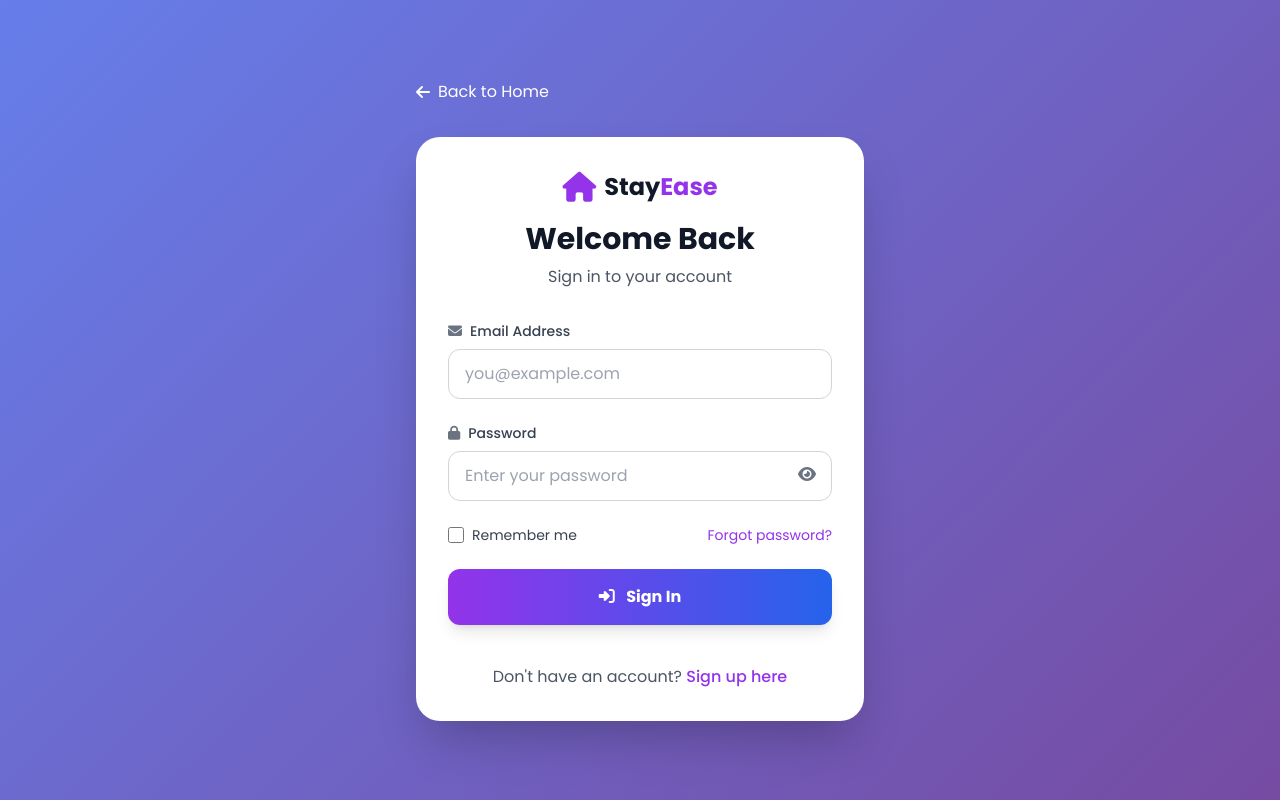
After one commit to Hanane2001/Kari, a PHP site: page /auth/login.php in a window 1280 px wide. The commit adds this page. Run offline with PHP 8.4, Linux system fonts and the light colour scheme; some libraries are stand-ins or nearby versions.

Commit message:
ajouter page login et aussi correger qu'il que erreur dans signup et database et aussi les classes

```diff
--- /dev/null
+++ b/auth/login.php
@@ -0,0 +1,142 @@
+<?php
+session_start();
+require_once __DIR__ . '/../config/Database.php';
+require_once __DIR__ . '/../classes/User.php';
+
+$errors = [];
+
+if ($_SERVER['REQUEST_METHOD'] === 'POST') {
+    $email = trim($_POST['email'] ?? '');
+    $password = trim($_POST['password'] ?? '');
+
+    if (empty($email) || empty($password)) {
+        $errors[] = "Email and password are required";
+    }
+
+    if (empty($errors)) {
+        $user = User::login($email, $password);
+
+        if ($user) {
+            switch ($user['role']) {
+                case 'admin':
+                    header("Location: ../dashboard/dashboardAdmin.php");
+                    break;
+                case 'hote':
+                    header("Location: ../dashboard/dashboardHote.php");
+                    break;
+                default:
+                    header("Location: ../dashboard/dashboardVoyageur.php");
+            }
+            exit();
+        } else {
+            $errors[] = "Invalid email or password";
+        }
+    }
+}
+?>
+<!DOCTYPE html>
+<html lang="en">
+<head>
+    <meta charset="UTF-8">
+    <meta name="viewport" content="width=device-width, initial-scale=1.0">
+    <title>StayEase - Login</title>
+    <script src="https://cdn.tailwindcss.com"></script>
+    <link rel="stylesheet" href="https://cdnjs.cloudflare.com/ajax/libs/font-awesome/6.4.0/css/all.min.css">
+    <link href="https://fonts.googleapis.com/css2?family=Poppins:wght@300;400;500;600;700&display=swap" rel="stylesheet">
+    <style>
+        body { font-family: 'Poppins', sans-serif; }
+        .login-bg {
+            background: linear-gradient(135deg, #667eea 0%, #764ba2 100%);
+            min-height: 100vh;
+        }
+    </style>
+</head>
+<body class="login-bg">
+    <div class="min-h-screen flex items-center justify-center p-4">
+        <div class="max-w-md w-full">
+            <div class="mb-8">
+                <a href="../index.php" class="inline-flex items-center text-white hover:text-gray-200 transition">
+                    <i class="fas fa-arrow-left mr-2"></i> Back to Home
+                </a>
+            </div>
+            <div class="bg-white rounded-3xl shadow-2xl p-8">
+                <div class="text-center mb-8">
+                    <a href="../index.php" class="inline-flex items-center space-x-2 mb-4">
+                        <i class="fas fa-home text-3xl text-purple-600"></i>
+                        <span class="text-2xl font-bold text-gray-900">Stay<span class="text-purple-600">Ease</span></span>
+                    </a>
+                    <h1 class="text-3xl font-bold text-gray-900">Welcome Back</h1>
+                    <p class="text-gray-600 mt-2">Sign in to your account</p>
+                </div>
+
+                <?php if (!empty($errors)): ?>
+                    <div class="mb-6 p-4 rounded-xl bg-red-100 border border-red-300 text-red-700">
+                        <ul class="list-disc list-inside space-y-1 text-sm">
+                            <?php foreach ($errors as $error): ?>
+                                <li><?= htmlspecialchars($error) ?></li>
+                            <?php endforeach; ?>
+                        </ul>
+                    </div>
+                <?php endif; ?>
+
+                <form method="POST" action="login.php" class="space-y-6">
+                    <div>
+                        <label for="email" class="block text-sm font-medium text-gray-700 mb-2">
+                            <i class="fas fa-envelope mr-2 text-gray-500"></i>Email Address
+                        </label>
+                        <input type="email" id="email" name="email" required class="w-full px-4 py-3 border border-gray-300 rounded-xl focus:outline-none focus:border-purple-500 transition" placeholder="you@example.com">
+                    </div>
+
+                    <div>
+                        <label for="password" class="block text-sm font-medium text-gray-700 mb-2">
+                            <i class="fas fa-lock mr-2 text-gray-500"></i>Password
+                        </label>
+                        <div class="relative">
+                            <input type="password" id="password" name="password" required class="w-full px-4 py-3 border border-gray-300 rounded-xl focus:outline-none focus:border-purple-500 transition pr-12" placeholder="Enter your password">
+                            <button type="button" onclick="togglePassword()" class="absolute right-4 top-3 text-gray-500">
+                                <i id="passwordIcon" class="fas fa-eye"></i>
+                            </button>
+                        </div>
+                    </div>
+
+                    <div class="flex items-center justify-between">
+                        <div class="flex items-center">
+                            <input type="checkbox" id="remember" name="remember" class="h-4 w-4 text-purple-600 rounded">
+                            <label for="remember" class="ml-2 text-sm text-gray-700">Remember me</label>
+                        </div>
+                        <a href="forgot-password.php" class="text-sm text-purple-600 hover:text-purple-800">Forgot password?</a>
+                    </div>
+
+                    <button type="submit" class="w-full bg-gradient-to-r from-purple-600 to-blue-600 text-white font-bold py-4 px-6 rounded-xl hover:from-purple-700 hover:to-blue-700 transition shadow-lg hover:shadow-xl">
+                        <i class="fas fa-sign-in-alt mr-2"></i> Sign In
+                    </button>
+
+                    <div class="text-center pt-4">
+                        <p class="text-gray-600">
+                            Don't have an account?
+                            <a href="signup.php" class="text-purple-600 font-medium hover:text-purple-800">Sign up here</a>
+                        </p>
+                    </div>
+                </form>
+            </div>
+        </div>
+    </div>
+
+    <script>
+        function togglePassword() {
+            const passwordInput = document.getElementById('password');
+            const icon = document.getElementById('passwordIcon');
+
+            if (passwordInput.type === 'password') {
+                passwordInput.type = 'text';
+                icon.classList.remove('fa-eye');
+                icon.classList.add('fa-eye-slash');
+            } else {
+                passwordInput.type = 'password';
+                icon.classList.remove('fa-eye-slash');
+                icon.classList.add('fa-eye');
+            }
+        }
+    </script>
+</body>
+</html>
--- a/classes/User.php
+++ b/classes/User.php
@@ -29,7 +29,7 @@ class User {
         $this->db = Database::getInstance()->getConnection();
     }
 
-    public function signup(){
+    public function signup(): int|false {
         try {
             $sql = "INSERT INTO users (first_name, last_name, email, phone, location, password, role) VALUES (:first_name, :last_name, :email, :phone, :location, :password, :role)";
             $stmt = $this->db->prepare($sql);
@@ -43,7 +43,7 @@ class User {
         }
     }
 
-    public static function login($email, $password){
+    public static function login(string $email, string $password): array|false {
         try {
             $db = Database::getInstance()->getConnection();
             $sql = "SELECT * FROM users WHERE email = :email";
@@ -52,32 +52,54 @@ class User {
             $user = $stmt->fetch();
 
             if ($user && password_verify($password, $user['password'])) {
-                $_SESSION['user_id'] = $user['id'];
+                $_SESSION['user_id'] = $user['user_id'];
                 $_SESSION['user_role'] = $user['role'];
                 $_SESSION['user_email'] = $user['email'];
-                $_SESSION['user_name'] = $user['first_name'].' '.$user['last_name'];
+                $_SESSION['user_name'] = $user['first_name'] . ' ' . $user['last_name'];
                 return $user;
             }
             return false;
         } catch (PDOException $e) {
-            error_log("Connection error: " . $e->getMessage());
+            error_log("Login error: " . $e->getMessage());
             return false;
         }
     }
 
-    public static function logout(){
+    public static function logout(): bool {
         session_destroy();
         session_unset();
         return true;
     }
 
-    public function getId() { return $this->id; }
-    public function getFirstName() { return $this->firstName; }
-    public function getLastName() { return $this->lastName; }
-    public function getEmail() { return $this->email; }
-    public function getPhone() { return $this->phone; }
-    public function getLocation() { return $this->location; }
-    public function getRole() { return $this->role; }
-    public function getFullName() { return $this->firstName . ' ' . $this->lastName;}
+    public function getId(): int {
+        return $this->id;
+    }
+
+    public function getFirstName(): string {
+        return $this->firstName;
+    }
+
+    public function getLastName(): string {
+        return $this->lastName;
+    }
+
+    public function getEmail(): string {
+        return $this->email;
+    }
+
+    public function getPhone(): string {
+        return $this->phone;
+    }
+
+    public function getLocation(): string {
+        return $this->location;
+    }
+
+    public function getRole(): RoleUs {
+        return $this->role;
+    }
+
+    public function getFullName(): string {
+        return $this->firstName . ' ' . $this->lastName;
+    }
 }
-?>
--- a/config/Database.php
+++ b/config/Database.php
@@ -1,5 +1,5 @@
 <?php
-session_start();
+// session_start();
 class Database{
     private const DB_HOST = 'localhost';
     private const DB_USER = 'root';
```
Also changed, not shown: auth/signup.php (+51 -22 lines), classes/Admin.php (+1 -8 lines), classes/Hote.php (+1 -8 lines), classes/Voyageur.php (+1 -8 lines), sql/database.sql (+9 -6 lines), dashboard/dashboardAdmin.php (added), dashboard/dashboardHote.php (added), dashboard/dashboardVoyageur.php (added).
